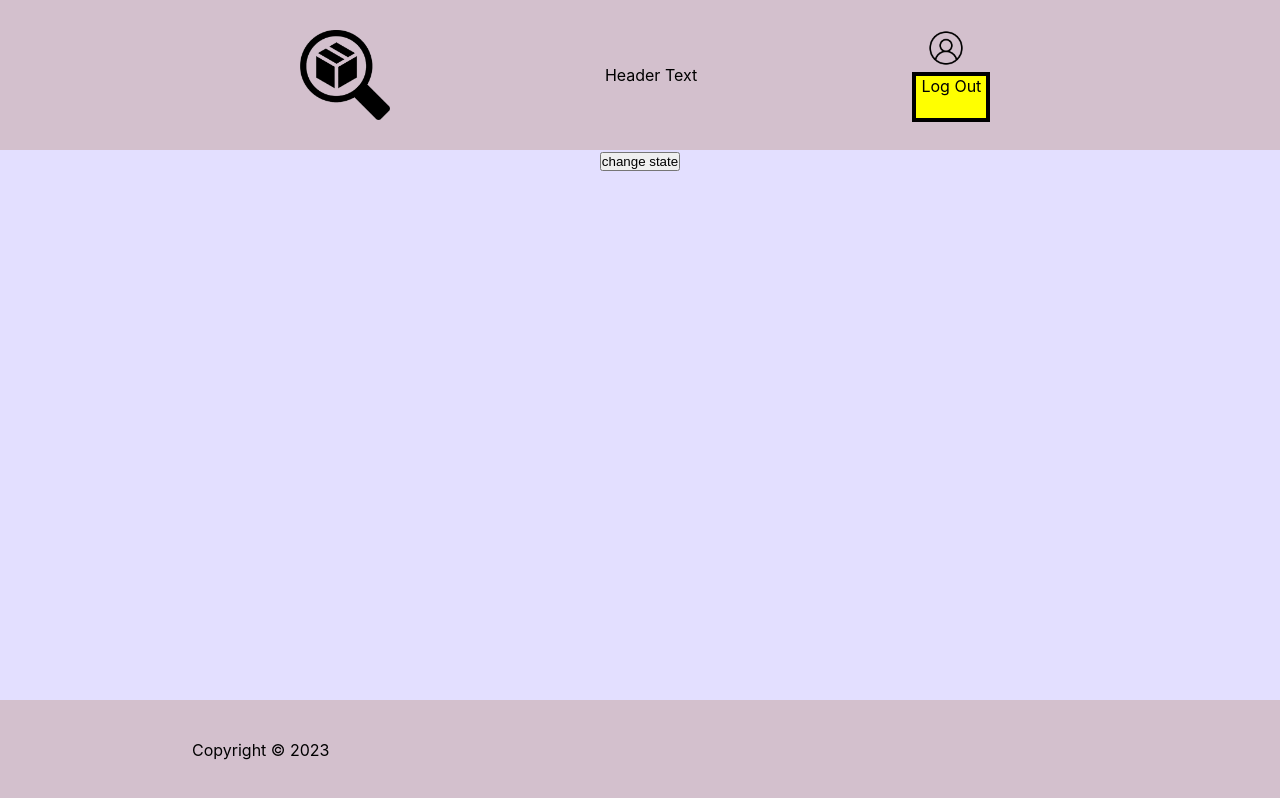
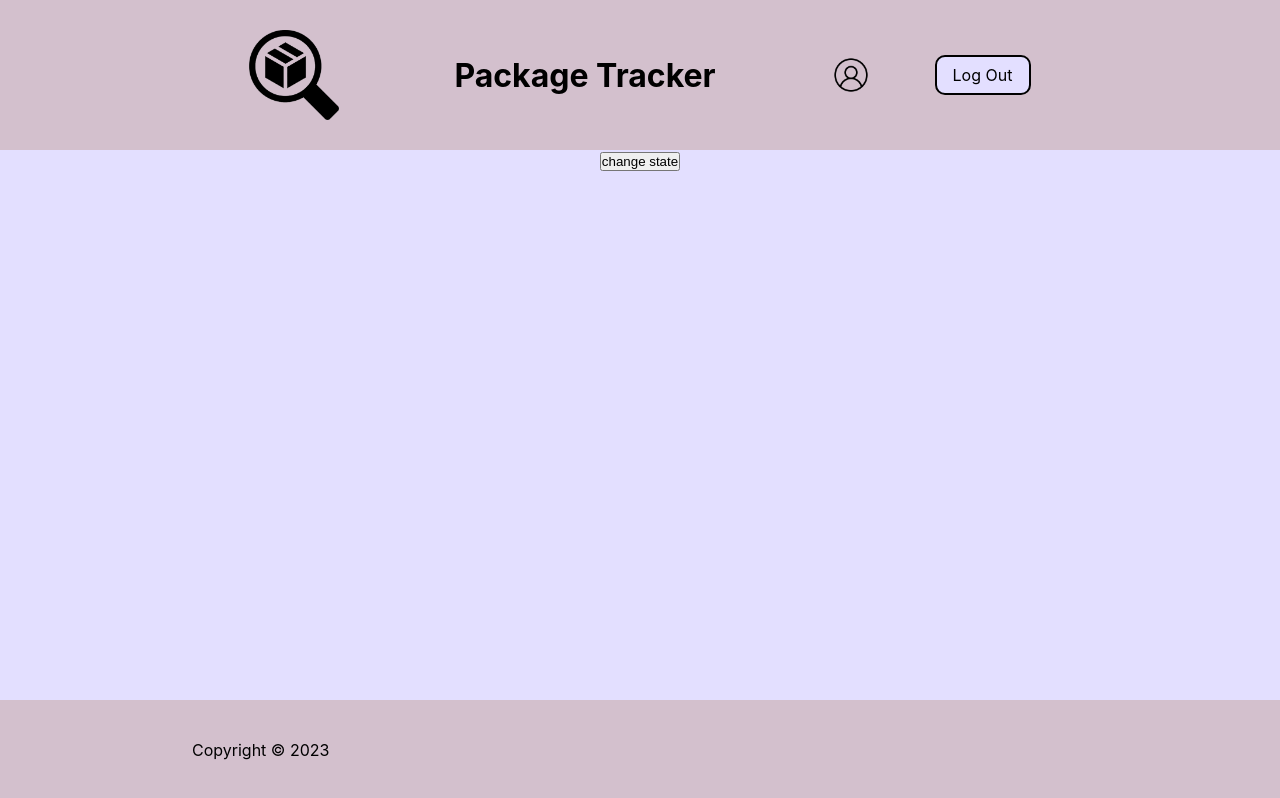
Before and after one commit to Markot96/mail-tracking-service, a React (Create React App) app: page / in a window 1280 px wide. Built offline with nearby package versions, Linux system fonts and the light colour scheme.

Commit message:
updated header buutons design

```diff
--- a/src/components/Header.jsx
+++ b/src/components/Header.jsx
@@ -9,15 +9,15 @@ function Header(props) {
     const AuthorizationButtons = (() => {
         return (
             <div className='authorization'>
-                    <HeaderButton text='Login'/>
-                    <HeaderButton text='Register'/>
+                <HeaderButton text='Login'/>
+                <HeaderButton text='Register'/>
             </div>
         );
     });
 
     const MyAccountButtons = (() => {
         return (
-            <div className='authorization'>
+            <div className='my-account'>
                 <img src={profileIcon} className='profile-icon' alt='profile icon' />
                 <HeaderButton text='Log Out'/>
             </div>
@@ -29,7 +29,7 @@ function Header(props) {
             <div className='container'>
                 <div className='inner-header'>
                     <img src={mainLogo} className='main-logo' alt='mainLogo' />
-                    Header Text
+                    <h1>Package Tracker</h1>
                     {props.isGuest ? <AuthorizationButtons/> : <MyAccountButtons/> }
                 </div>
             </div>
--- a/src/styles/Header.css
+++ b/src/styles/Header.css
@@ -21,3 +21,15 @@
     width: 40px;
     height: 40px;
 }
+
+.authorization {
+    width: 250px;
+    display: flex;
+    justify-content: space-between;
+}
+
+.my-account {
+    width: 200px;
+    display: flex;
+    justify-content: space-between;
+}
--- a/src/styles/HeaderButton.css
+++ b/src/styles/HeaderButton.css
@@ -1,8 +1,14 @@
 .header-button {
-    width: calc(100% + 10px);
+    /* width: calc(100% + 10px); */
     /* height: calc(100% + 50px); */
-    height: 50px;
-    background-color: yellow;
-    border: 4px solid black;
+    height: 2.5em;
+    width:6em;
+    background-color: rgb(227, 223, 255);
+    /* color: */
+    border: 2px solid black;
+    border-radius: 10px;
+    display: flex;
+    justify-content: center;
+    align-items: center;
     text-align: center;
 }
```
